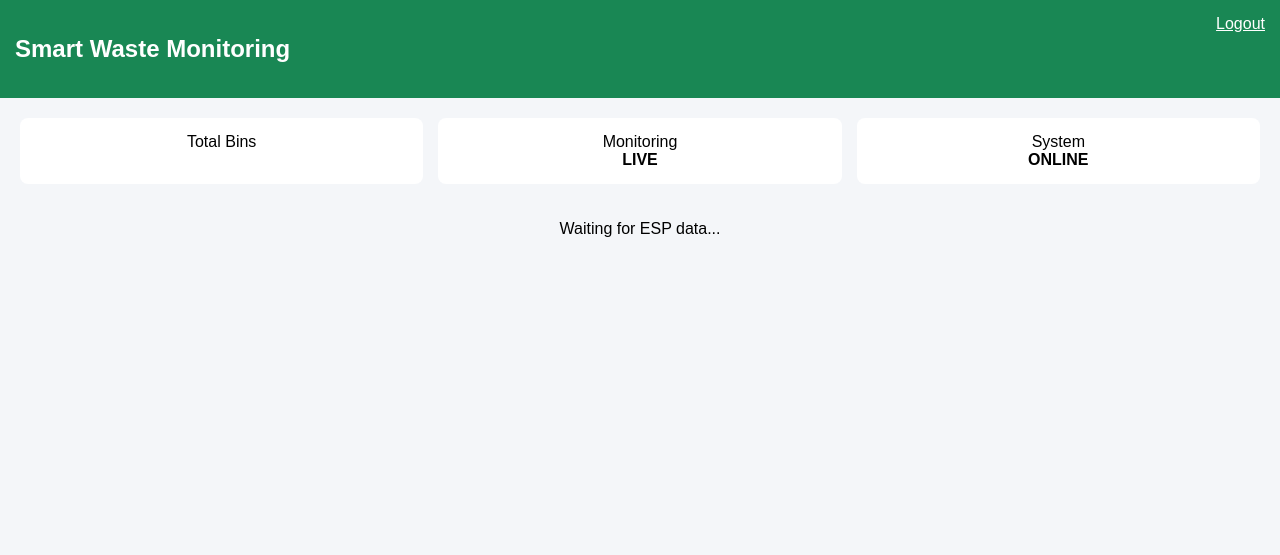
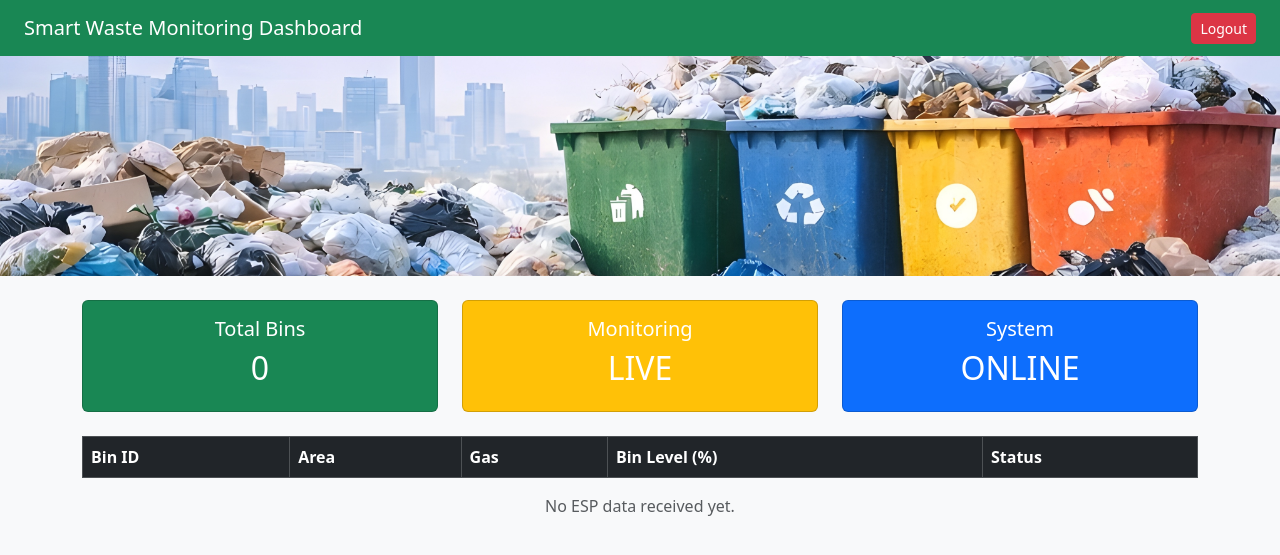
Before and after one commit to Mugilan-18/smart-waste-dashboard, a Flask app: page /dashboard in a window 1280 px wide. Shown: the top 555 px of the page. Run offline with Flask 3, Linux system fonts and the light colour scheme; the visitor is signed in with stand-in values (Sample User, id 1); lists and menus that the app fills with data are empty.

Commit message:
Redesign dashboard with Bootstrap and updated layout

```diff
--- a/templates/dashboard.html
+++ b/templates/dashboard.html
@@ -1,83 +1,82 @@
 <!DOCTYPE html>
 <html>
 <head>
-<title>Dashboard</title>
-<meta name="viewport" content="width=device-width, initial-scale=1.0">
-
-<style>
-body { font-family: Arial; background:#f4f6f9; margin:0 }
-
-.header {
-  background:#198754;
-  color:white;
-  padding:15px;
-  display:flex;
-  justify-content:space-between;
-}
-
-.cards {
-  display:flex;
-  gap:15px;
-  padding:20px;
-  flex-wrap:wrap;
-}
-
-.card {
-  flex:1;
-  min-width:150px;
-  background:white;
-  padding:15px;
-  border-radius:8px;
-  text-align:center;
-}
-
-table {
-  width:95%;
-  margin:auto;
-  background:white;
-  border-collapse:collapse;
-}
-
-th, td {
-  padding:10px;
-  border-bottom:1px solid #ddd;
-}
-</style>
+  <title>Smart Waste Dashboard</title>
+  <link href="https://cdn.jsdelivr.net/npm/bootstrap@5.3.2/dist/css/bootstrap.min.css" rel="stylesheet">
 </head>
 
-<body>
+<body class="bg-light">
 
-<div class="header">
-  <h2>Smart Waste Monitoring</h2>
-  <a href="/logout" style="color:white">Logout</a>
+<nav class="navbar navbar-dark bg-success px-4">
+  <span class="navbar-brand">Smart Waste Monitoring Dashboard</span>
+  <a href="/logout" class="btn btn-danger btn-sm">Logout</a>
+</nav>
+
+<!-- WIDE BANNER -->
+<img src="{{ url_for('static', filename='images/waste.jpg') }}"
+     style="width:100%; height:220px; object-fit:cover;">
+
+<div class="container mt-4">
+
+  <!-- INFO CARDS -->
+  <div class="row text-center mb-4">
+    <div class="col-md-4">
+      <div class="card bg-success text-white p-3">
+        <h5>Total Bins</h5>
+        <h2>{{ data|length }}</h2>
+      </div>
+    </div>
+    <div class="col-md-4">
+      <div class="card bg-warning text-white p-3">
+        <h5>Monitoring</h5>
+        <h2>LIVE</h2>
+      </div>
+    </div>
+    <div class="col-md-4">
+      <div class="card bg-primary text-white p-3">
+        <h5>System</h5>
+        <h2>ONLINE</h2>
+      </div>
+    </div>
   </div>
 
-<div class="cards">
-  <div class="card">Total Bins<br><b>{{ total_bins }}</b></div>
-  <div class="card">Monitoring<br><b>LIVE</b></div>
-  <div class="card">System<br><b>ONLINE</b></div>
-</div>
-
-{% if data|length == 0 %}
-  <p style="text-align:center">Waiting for ESP data...</p>
-{% else %}
-<table>
+  <!-- TABLE -->
+  <table class="table table-bordered table-hover">
+    <thead class="table-dark">
       <tr>
         <th>Bin ID</th>
         <th>Area</th>
         <th>Gas</th>
-  <th>Level</th>
+        <th>Bin Level (%)</th>
+        <th>Status</th>
       </tr>
-{% for d in data %}
-<tr>
-  <td>{{ d.bin_id }}</td>
-  <td>{{ d.area }}</td>
-  <td>{{ d.gas }}</td>
-  <td>{{ d.level }}%</td>
+    </thead>
+    <tbody>
+      {% for k, v in data.items() %}
+      <tr class="{% if v.status=='CRITICAL' %}table-danger{% else %}table-success{% endif %}">
+        <td>{{ k }}</td>
+        <td>{{ v.area }}</td>
+        <td>{{ v.gas }}</td>
+        <td>{{ v.level }}</td>
+        <td>
+          {% if v.status == "CRITICAL" %}
+            <span class="badge bg-danger">CRITICAL</span>
+          {% else %}
+            <span class="badge bg-success">NORMAL</span>
+          {% endif %}
+        </td>
       </tr>
       {% endfor %}
+    </tbody>
   </table>
+
+  {% if data|length == 0 %}
+    <p class="text-center text-muted mt-3">
+      No ESP data received yet.
+    </p>
   {% endif %}
+
+</div>
 
 </body>
 </html>
```
Lines whose indentation alone changed are shown as unchanged.
